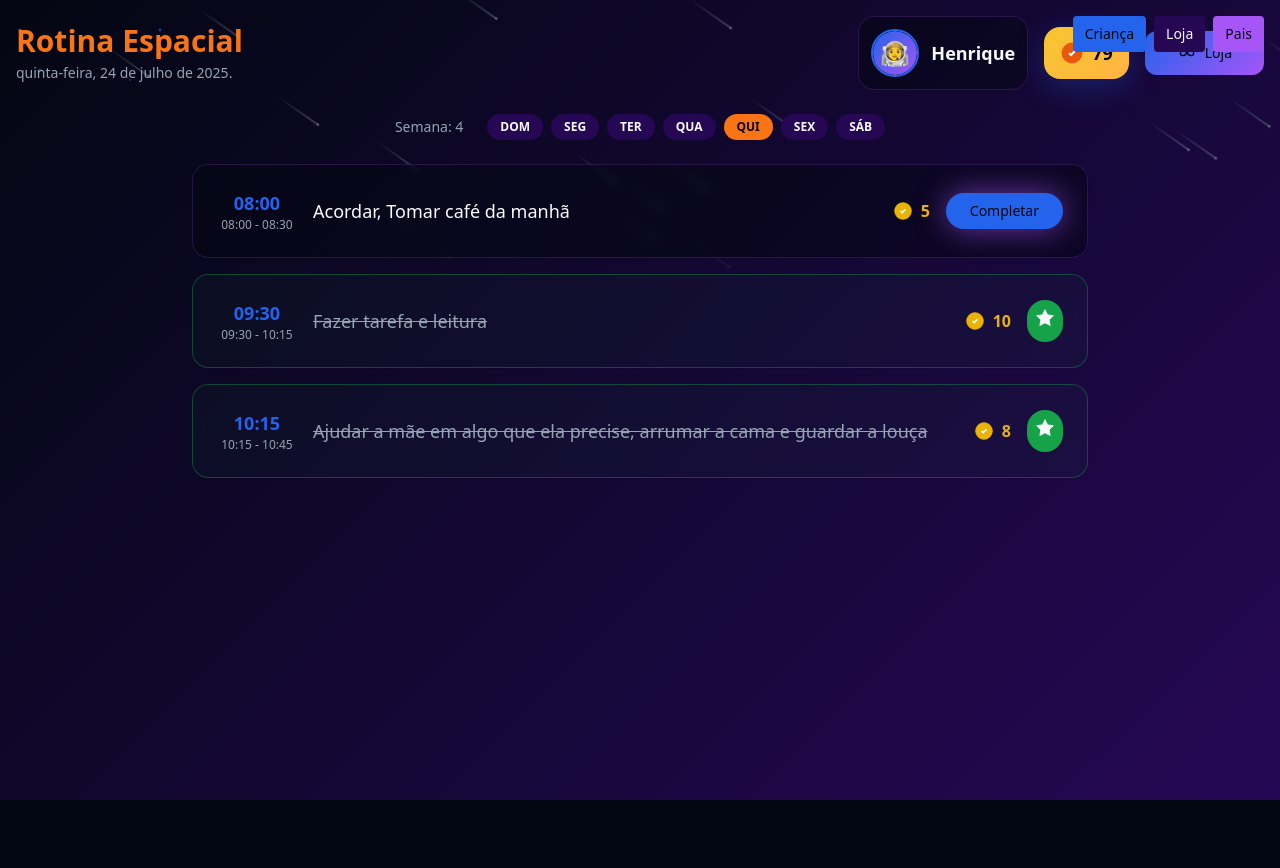
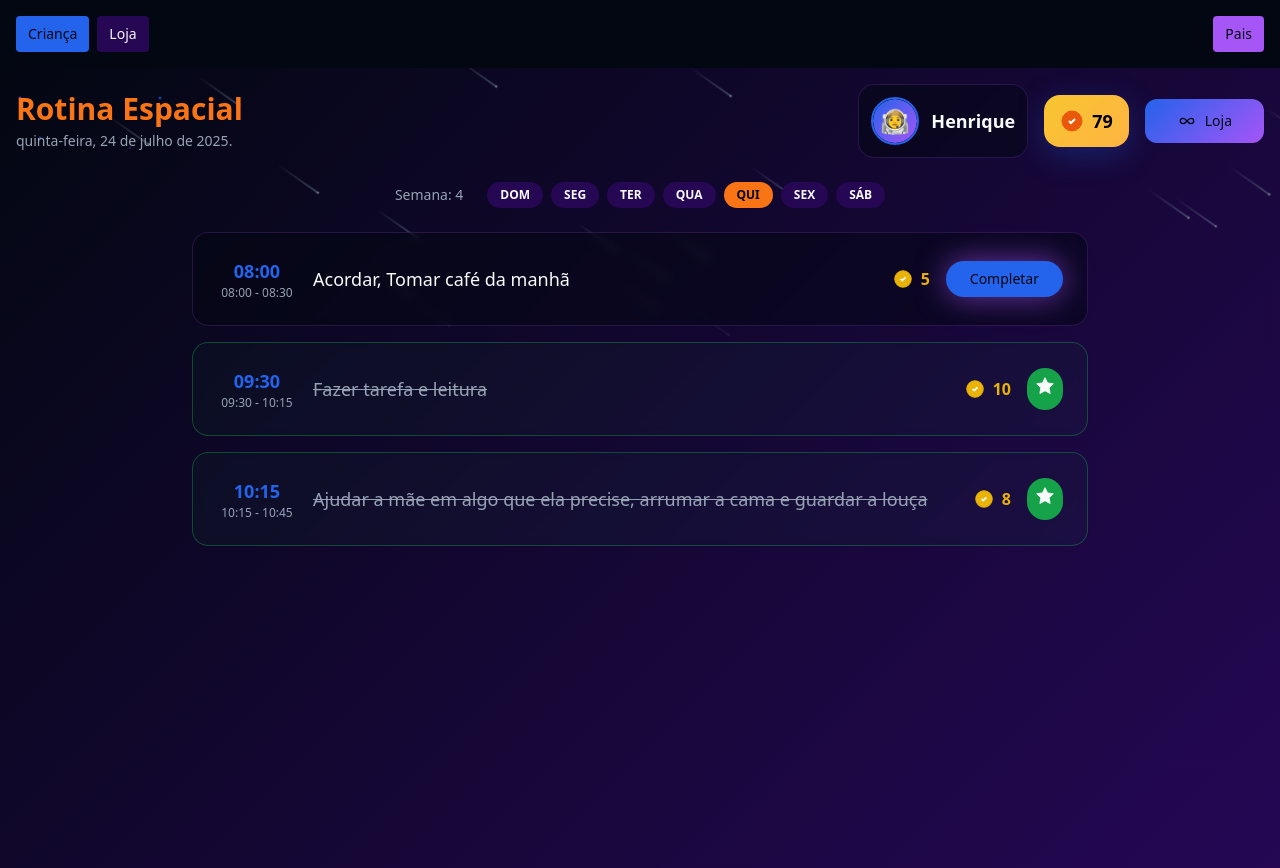
Before and after one commit to luzviva/cosmic-rewards, a React (Vite) app: page / in a window 1280 px wide. Before the commit the page ends 800 px from the top, so only its background shows below. Built offline with nearby package versions, Linux system fonts and the light colour scheme.

Commit message:
Align navigation buttons
Align the navigation buttons to the header for better UI consistency.

```diff
--- a/src/components/cosmic-app.tsx
+++ b/src/components/cosmic-app.tsx
@@ -106,8 +106,9 @@ export const CosmicApp = () => {
 
   return (
     <div className="cosmic-app">
-      {/* Navigation buttons for demo purposes */}
-      <div className="fixed top-4 right-4 z-50 flex gap-2">
+      {/* Header with navigation */}
+      <header className="relative z-50 p-4 flex justify-between items-center">
+        <div className="flex gap-2">
           <button
             onClick={() => setCurrentView("child-routine")}
             className="bg-primary text-primary-foreground px-3 py-2 rounded text-sm"
@@ -120,13 +121,15 @@ export const CosmicApp = () => {
           >
             Loja
           </button>
+        </div>
+
         <button
           onClick={() => setCurrentView("parent-dashboard")}
           className="bg-accent text-accent-foreground px-3 py-2 rounded text-sm"
         >
           Pais
         </button>
-      </div>
+      </header>
 
       {renderCurrentView()}
     </div>
```
Lines whose indentation alone changed are shown as unchanged.
